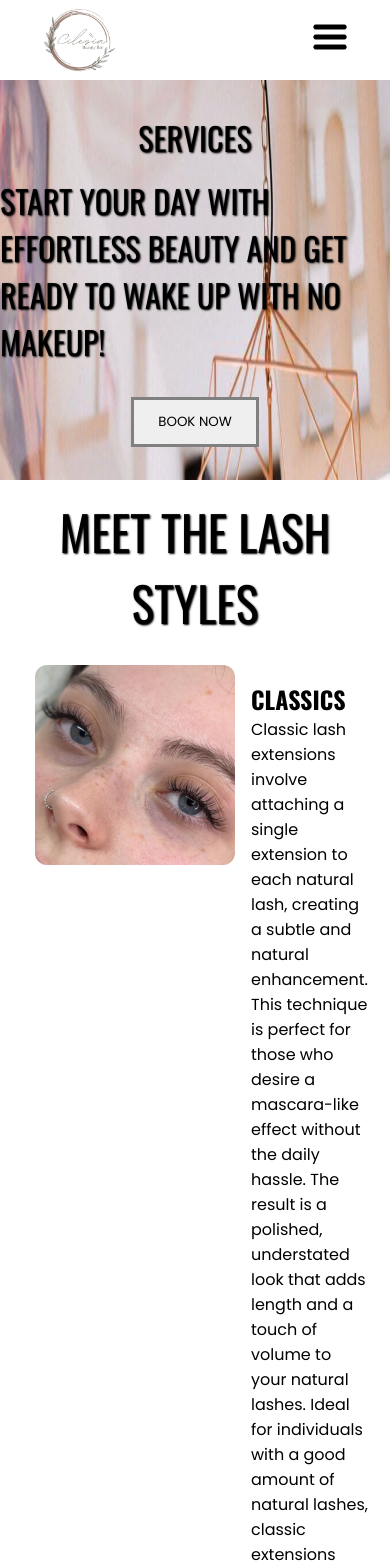
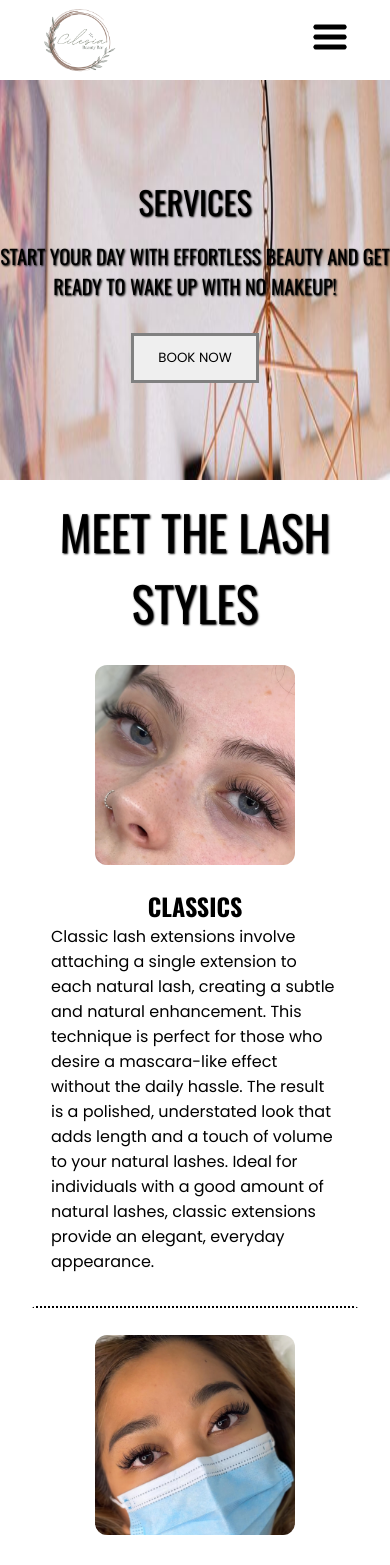
Before and after one commit to eosook/cilesia-sam, a React (Vite) app: page /services in a window 390 px wide. Shown: the top 1565 px of the page. Built offline with nearby package versions, Linux system fonts and the light colour scheme.

Commit message:
styling changes for mobile screen

```diff
--- a/src/components/ContactForm/ContactForm.scss
+++ b/src/components/ContactForm/ContactForm.scss
@@ -4,6 +4,7 @@
 
 .contact-form{
     padding: 0 2rem;
+    margin-bottom: 2rem;
     @include tablet{
         margin-top: 5rem;
     }
--- a/src/components/Header/Header.jsx
+++ b/src/components/Header/Header.jsx
@@ -78,6 +78,17 @@ export default function Header() {
           <li className="dropdown-menu__item" onClick={() => toPage("book")}>
             Book
           </li>
+          <div className="book-dropdown">
+              <button className="book-dropdown__button" onClick={() => toPage("book")}>Book</button>
+              <div className="book-dropdown__menu">
+                <li className="menu__item" onClick={() => toPage("policy")}>
+                  Policy
+                </li>
+                <li className="menu__item" onClick={() => toPage("care")}>
+                  Care
+                </li>
+              </div>
+            </div>
           <li className="dropdown-menu__item" onClick={() => toPage("contact")}>
             Contact
           </li>
--- a/src/components/Header/Header.scss
+++ b/src/components/Header/Header.scss
@@ -62,17 +62,17 @@
     list-style-type: none;
   }
   &__item {
-    background-color: $color-two;
+    background-color: white;
     padding: 1rem 2.5rem;
     border: 1px solid black;
     @include title(1.25rem, 400);
     color: rgb(60, 58, 58);
 
     &:hover {
-      background-color: rgb(245, 109, 109);
+      background-color: rgb(234, 229, 229);
       cursor: pointer;
-      translate: 0px -3px;
-      box-shadow: 0 3px 0 rgb(69, 1, 1);
+      translate: 0px -1px;
+      box-shadow: 0 3px 0 rgba(black, 0.2);
       color: white;
     }
   }
--- a/src/components/PreCare/PreCare.scss
+++ b/src/components/PreCare/PreCare.scss
@@ -31,5 +31,7 @@
 }
 
 .precare{
-    border-right: 2px dotted black;
+    @include tablet{
+        border-right: 2px dotted black;
+    }
 }
--- a/src/components/ServiceBlock/ServiceBlock.scss
+++ b/src/components/ServiceBlock/ServiceBlock.scss
@@ -4,10 +4,19 @@
 
 .service-block{
     &-left{
-        display: flex;
         border: 3px solid white;
         margin: 1rem 0;
-        padding: 0.5rem 1rem;
+        padding: 0.5rem 1rem 2rem;
+        text-align: center;
+        border-bottom: 2px dotted black;
+
+        @include tablet{
+            display: flex;
+            align-items: center;
+        }
+        @include desktop{
+            align-items: start;
+        }
     }
     &-right{
         display: flex;
@@ -21,12 +30,23 @@
         max-width: 200px;
         border-radius: 12px;
     }
+    &__text{
+        width: 100%;
+    }
     &__title{
         font-family: $secondary-font;
         text-transform: uppercase;
-        margin: 1rem 1rem 0;
+        margin: 1rem 0 0;
+        @include tablet{
+            margin: 0 200px 1rem 0;
+        }
     }
     &__body{
-        margin: 0 1rem;
+        text-align: left;
+        width: 100%;
+        @include tablet{
+            margin-left: 1rem;
+            margin-bottom: 1rem;
+        }
     }
 }
--- a/src/components/WhatWeDo/WhatWeDo.scss
+++ b/src/components/WhatWeDo/WhatWeDo.scss
@@ -18,8 +18,12 @@
   }
 
   &__photo {
-    width: 100%;
-    margin: 1rem 0;
+    display: block;
+    margin: 1rem auto;
+    width: auto;
+    height: auto;
+    max-width: 90%;
+    max-height: 500px;
     @include tablet {
       max-width: 50%;
       max-height: 550px;
--- a/src/pages/HomePage/HomePage.scss
+++ b/src/pages/HomePage/HomePage.scss
@@ -29,12 +29,12 @@
     letter-spacing: 4px;
     color: black;
     @include tablet{
-      @include title(4rem, 400);
+      font-size: 3rem;
     }
   }
 
   &__subheader {
-    @include title(1rem, 600);
+    @include title(1.5rem, 600);
     letter-spacing: 6px;
   }
 }
--- a/src/pages/Services/Services.jsx
+++ b/src/pages/Services/Services.jsx
@@ -37,7 +37,7 @@ export default function Services() {
           image={classicImage}
         />
         <ServiceBlock
-          side="right"
+          side="left"
           title="Hybrid"
           body="Hybrid lash extensions are a blend of classic and volume techniques,
         combining individual lashes with volume fans. This mix creates a
@@ -59,7 +59,7 @@ export default function Services() {
           image={wetImage}
         />
         <ServiceBlock
-          side="right"
+          side="left"
           title="Volume"
           body="Volume lash extensions use multiple lightweight extensions (usually 6-9)
         fanned together and applied to each natural lash. This method produces a
--- a/src/pages/Services/Services.scss
+++ b/src/pages/Services/Services.scss
@@ -6,17 +6,19 @@
     &-hero{
         @include heroBackgroundOne;
         gap: 1rem;
+        text-align: center;
 
         &__title{
             @include title(2rem, 400);
             @include tablet{
-                font-size: 4rem;
+                font-size: 3rem;
             }
         }
 
         &__subtitle{
             @include title(2rem, 400);
             margin-bottom: 1rem;
+            font-size: 1.25rem;
             @include tablet{
                 font-size: 2rem;
             }
@@ -29,7 +31,11 @@
 }
 
 .style-list{
-    padding: 1rem;
+    padding: 1rem 2rem;
+
+    @include tablet{
+        padding: 1rem 3rem;
+    }
     &__title{
         @include title(3rem, 400);
         text-align: center;
```
